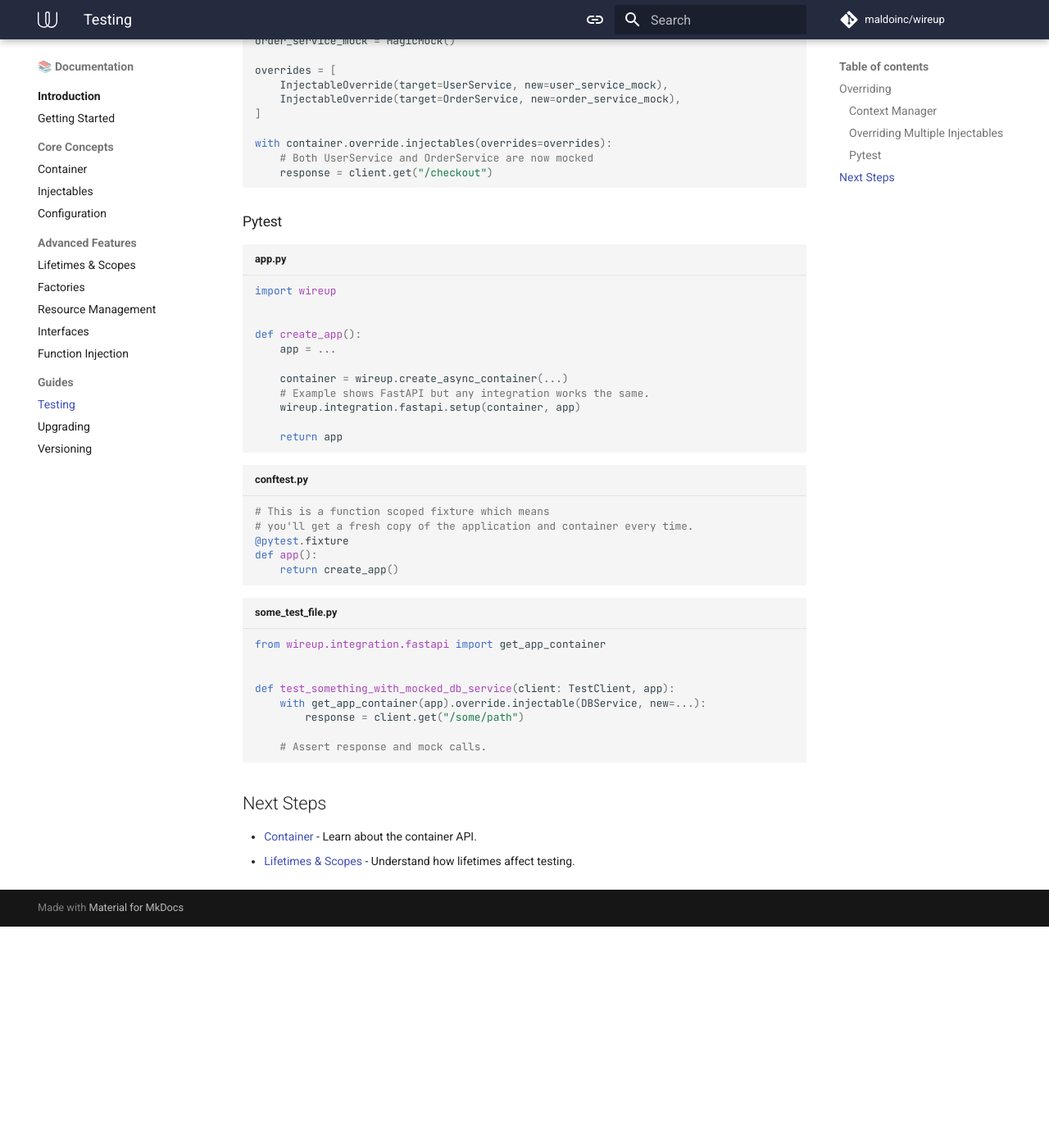
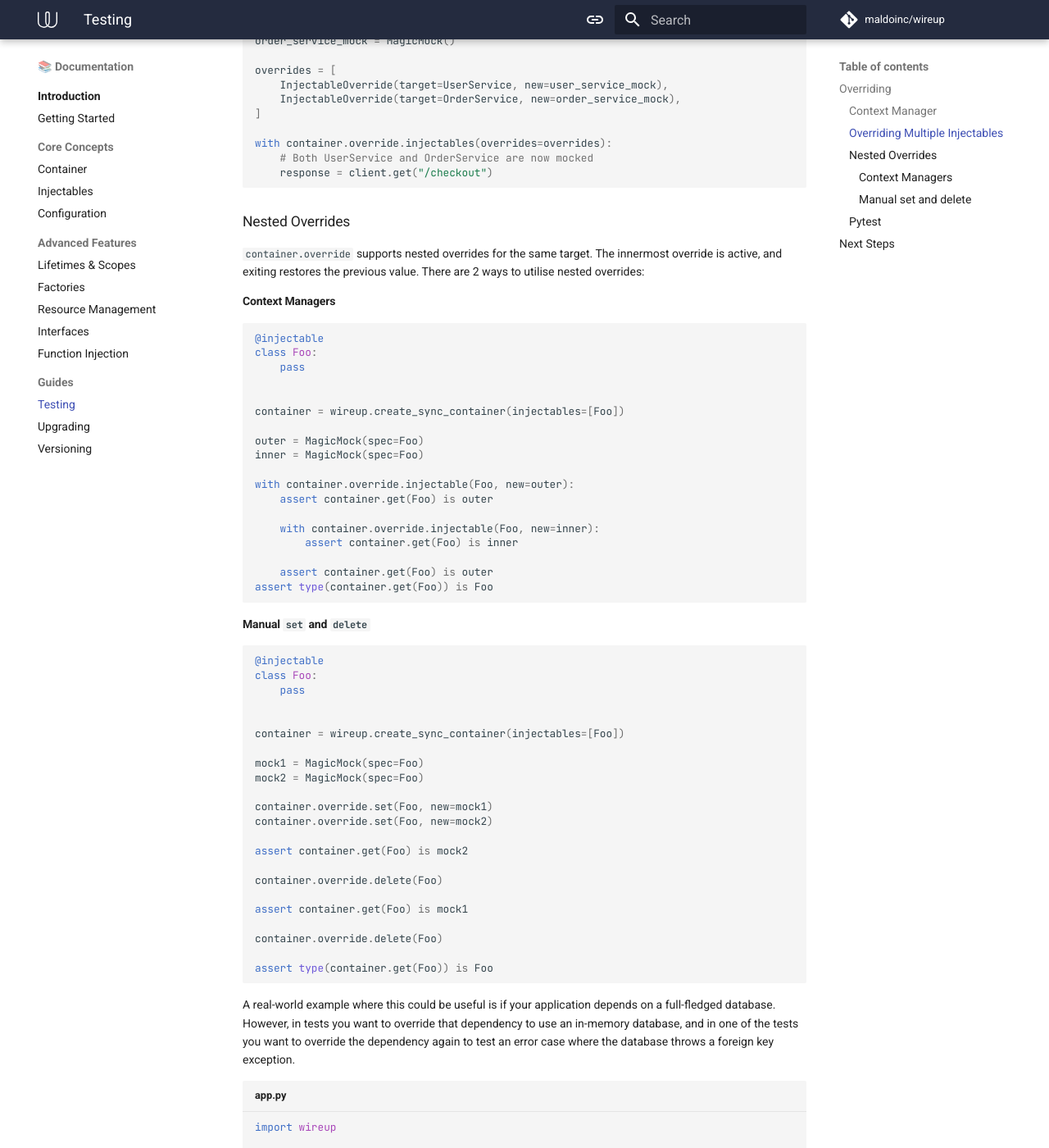
Before and after one commit to maldoinc/wireup, an MkDocs documentation site: the page built from docs/pages/testing.md, in a window 1280 px wide and 1400 px high, scrolled down 1503 px. Shown: the whole window at 82% size. Built offline with MkDocs 1.6.1 and Material for MkDocs 9.7.7, drawn with Linux system fonts in a browser that asks for light colours; comment, search, counter and statistics services are not loaded; the version menu is left out; before the commit the page ends 2633 px from its top, so only the background shows below that; some of the changed text lies outside the part shown.

Commit message:
Allow nested overrides #93 (#108)
* Allow nested overrides #93

* format md

* resolve `.clear` doesn't clear stack & nested overrides clears active

* enhance testing docs with real-world example

* remove notes left by mistake

* fix override.clear raises when called and stack is empty

* - pop items from active_overrides before deleting it from dict
- typo fix
- reword override docs to be less technical

````diff
--- a/docs/pages/testing.md
+++ b/docs/pages/testing.md
@@ -77,6 +77,105 @@ with container.override.injectables(overrides=overrides):
     response = client.get("/checkout")
 ```
 
+### Nested Overrides
+
+`container.override` supports nested overrides for the same target. The innermost override is active, and exiting
+restores the previous value. There are 2 ways to utilise nested overrides:
+
+#### Context Managers
+
+```python
+@injectable
+class Foo:
+    pass
+
+
+container = wireup.create_sync_container(injectables=[Foo])
+
+outer = MagicMock(spec=Foo)
+inner = MagicMock(spec=Foo)
+
+with container.override.injectable(Foo, new=outer):
+    assert container.get(Foo) is outer
+
+    with container.override.injectable(Foo, new=inner):
+        assert container.get(Foo) is inner
+
+    assert container.get(Foo) is outer
+assert type(container.get(Foo)) is Foo
+```
+
+#### Manual `set` and `delete`
+
+```python
+@injectable
+class Foo:
+    pass
+
+
+container = wireup.create_sync_container(injectables=[Foo])
+
+mock1 = MagicMock(spec=Foo)
+mock2 = MagicMock(spec=Foo)
+
+container.override.set(Foo, new=mock1)
+container.override.set(Foo, new=mock2)
+
+assert container.get(Foo) is mock2
+
+container.override.delete(Foo)
+
+assert container.get(Foo) is mock1
+
+container.override.delete(Foo)
+
+assert type(container.get(Foo)) is Foo
+```
+
+A real-world example where this could be useful is if your application depends on a full-fledged database. However, in
+tests you want to override that dependency to use an in-memory database, and in one of the tests you want to override
+the dependency again to test an error case where the database throws a foreign key exception.
+
+```python title="app.py"
+import wireup
+
+
+def create_app():
+    app = ...
+
+    container = wireup.create_async_container(...)
+    # Example shows FastAPI but any integration works the same.
+    wireup.integration.fastapi.setup(container, app)
+
+    return app
+```
+
+```python title="conftest.py"
+@pytest.fixture
+def in_memory_db():
+    return InMemoryDBService()
+
+# This is a function scoped fixture which means
+# you'll get a fresh copy of the application and container every time.
+@pytest.fixture
+def app(in_memory_db):
+    with get_app_container(app).override.injectable(DBService, new=in_memory_db):
+        return create_app()
+```
+
+```python title="some_test_file.py"
+from wireup.integration.fastapi import get_app_container
+
+
+def test_db_foreign_key_exception(client: TestClient, app):
+    mock_db = MagicMock()
+    # mock db to throw exception
+    with get_app_container(app).override.injectable(DBService, new=mock_db):
+        response = client.get("/some/path")
+
+        # Assert response and mock calls.
+```
+
 ### Pytest
 
 ```python title="app.py"
````
Also changed, not shown: 4 other files.
